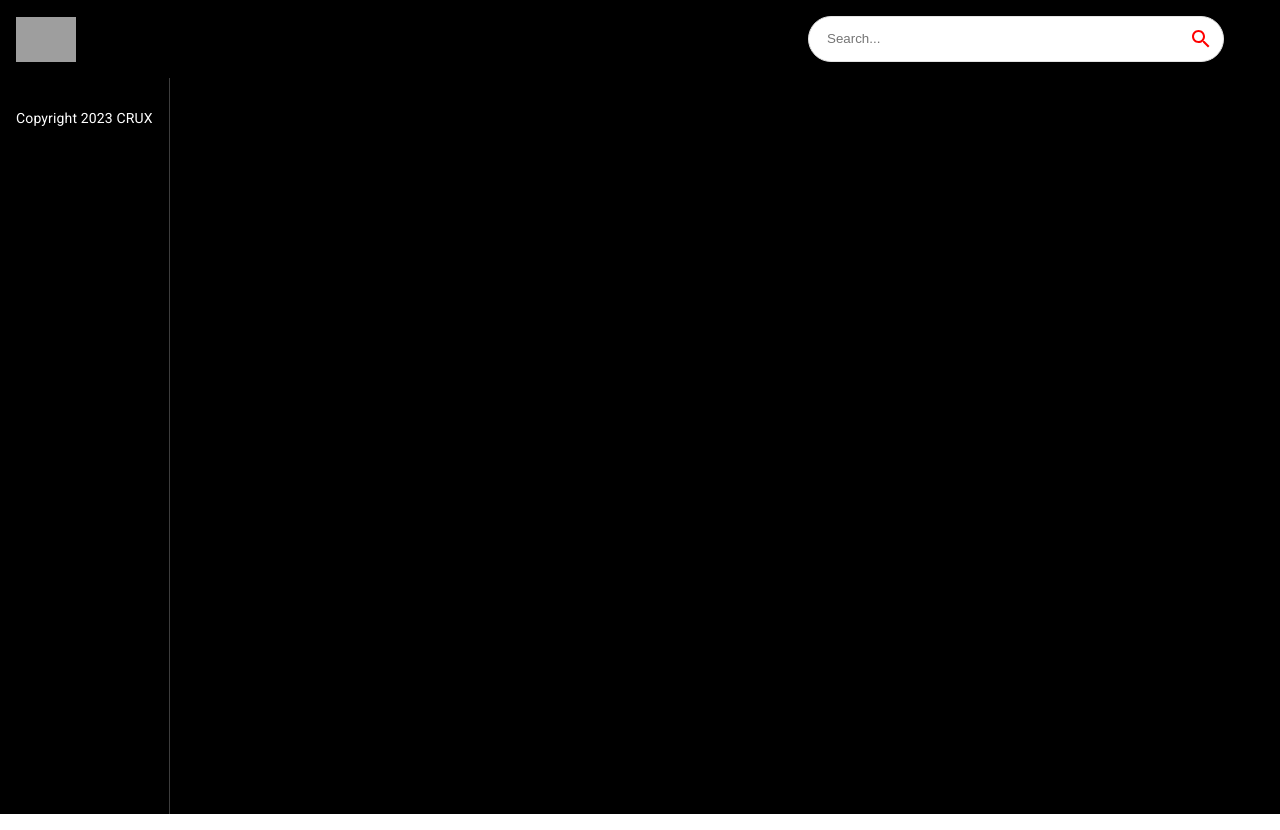
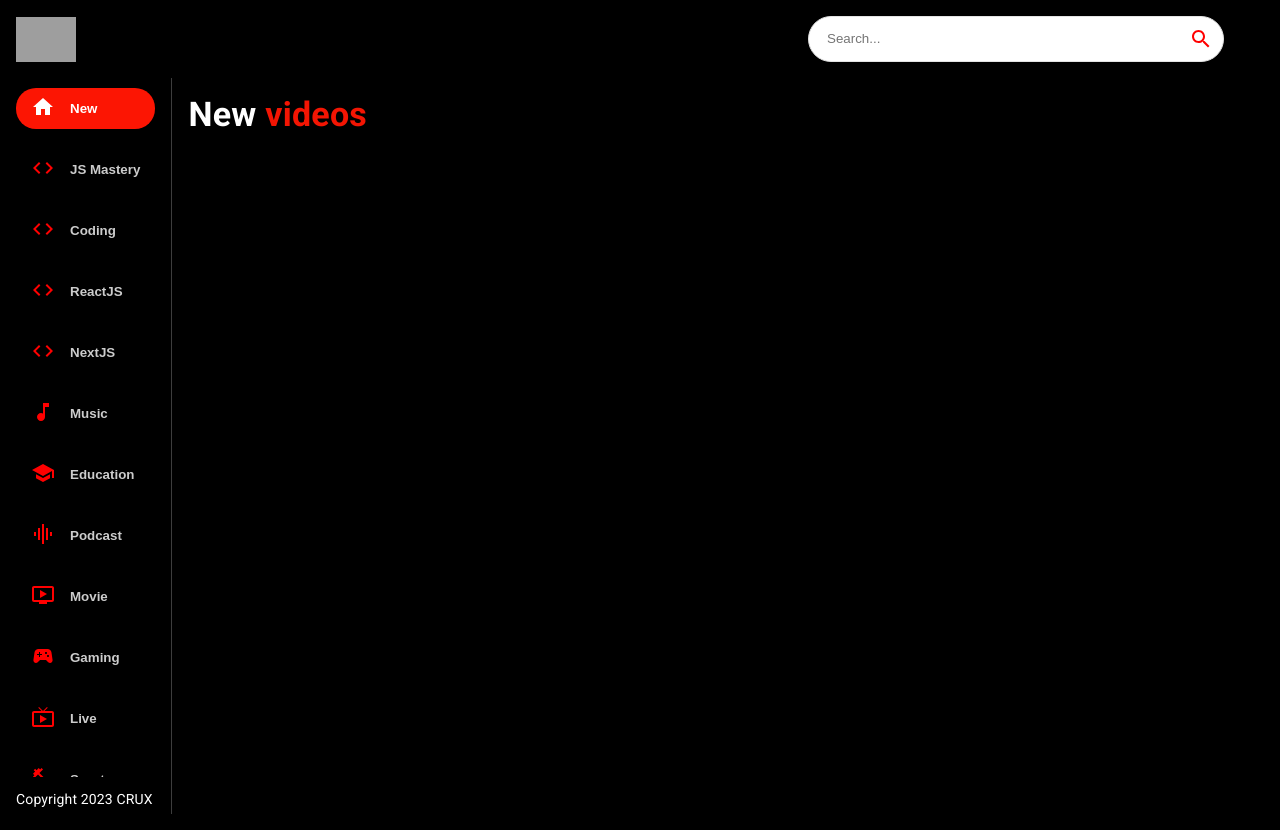
Before and after one commit to CRUX56/youtube-react, a React (Create React App) app: page / in a window 1280 px wide. Built offline with nearby package versions, Linux system fonts and the light colour scheme; grey boxes are pictures that could not be loaded.

Commit message:
Finished base layout of youtube app.

```diff
--- a/src/components/Feed.jsx
+++ b/src/components/Feed.jsx
@@ -1,5 +1,7 @@
 import { useState, useEffect } from "react";
 import { Box, Stack, Typography } from "@mui/material";
+
+import { Sidebar, Videos } from "./";
 
 const Feed = () => {
   return (
@@ -11,7 +13,7 @@
           px: { sx: 0, md: 2 },
         }}
       >
-        Sidebar
+        <Sidebar />
         <Typography
           className="copyright"
           variant="body2"
@@ -20,6 +22,19 @@
           Copyright 2023 CRUX
         </Typography>
       </Box>
+
+      <Box p={2} sx={{ overflowY: "auto", height: "90vh", flex: 2 }}>
+        <Typography
+          variant="h4"
+          fontWeight="bold"
+          mb={2}
+          sx={{ color: "white" }}
+        >
+          New <span style={{ color: "#F31503" }}>videos</span>
+        </Typography>
+
+        <Videos videos={{}} />
+      </Box>
     </Stack>
   );
 };
--- /dev/null
+++ b/src/components/Sidebar.jsx
@@ -0,0 +1,42 @@
+import { Stack } from "@mui/material";
+import { categories } from "../utils/constants";
+
+const selectedCategory = "New";
+
+const Sidebar = () => (
+  <Stack
+    direction="row"
+    sx={{
+      overflowY: "auto",
+      height: { sx: "auto", md: "95%" },
+      flexDirection: { md: "column" },
+    }}
+  >
+    {categories.map((category) => (
+      <button
+        className="category-btn"
+        style={{
+          background: category.name === selectedCategory && "#FC1503",
+          color: "white",
+        }}
+        key={category.name}
+      >
+        <span
+          style={{
+            color: category.name === selectedCategory ? "white" : "red",
+            marginRight: "15px",
+          }}
+        >
+          {category.icon}
+        </span>
+        <span
+          style={{ opacity: category.name === selectedCategory ? "1" : "0.8" }}
+        >
+          {category.name}
+        </span>
+      </button>
+    ))}
+  </Stack>
+);
+
+export default Sidebar;
--- /dev/null
+++ b/src/components/Videos.jsx
@@ -0,0 +1,7 @@
+import React from "react";
+
+const Videos = () => {
+  return <div>Videos</div>;
+};
+
+export default Videos;
--- a/src/components/index.js
+++ b/src/components/index.js
@@ -4,3 +4,5 @@
 export { default as SearchFeed } from "./SearchFeed";
 export { default as VideoDetail } from "./VideoDetail";
 export { default as SearchBar } from "./SearchBar";
+export { default as Sidebar } from "./Sidebar";
+export { default as Videos } from "./Videos";
```
